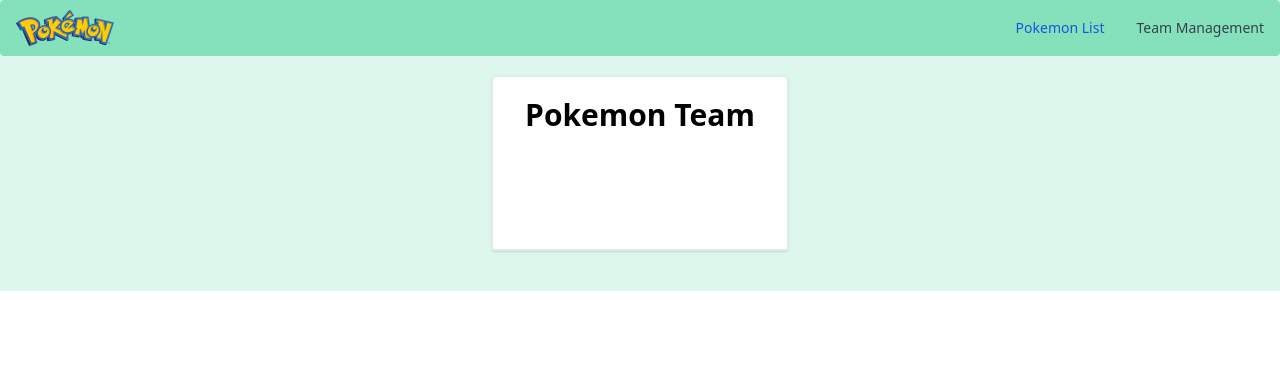
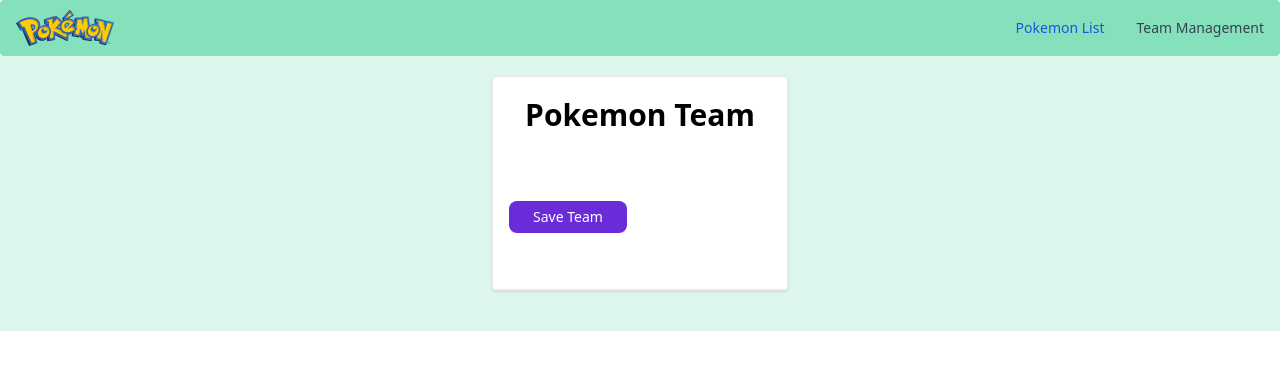
Before and after one commit to bruna-lins/PokeTeam-vuets, a Vue app: page /team in a window 1280 px wide. Shown: the top 370 px of the page. Built offline with nearby package versions, Linux system fonts and the light colour scheme.

Commit message:
add save team mutation

```diff
--- a/src/components/PokeList.vue
+++ b/src/components/PokeList.vue
@@ -3,7 +3,6 @@
     <PokeCard v-for="(pokemon, i) in data" :key="i" :pokemon="pokemon" :id="pokemon.entry_number" />
   </div>
 </template>
-
 
 <script setup lang="ts">
 import api from '../services/api';
@@ -11,7 +10,7 @@
 import PokeCard from './PokeCard.vue'
 import Pokemons from '../interfaces/pokemons';
 
-    const data = ref<any>()
+    const data = ref<Pokemons>()
 
     onBeforeMount(async () => {
       const response = await api.allPokemons()
--- a/src/components/PokeTeam.vue
+++ b/src/components/PokeTeam.vue
@@ -1,5 +1,5 @@
 <template>
-  <div class=" flex mx-auto my-12 container px-4">
+  <div class="flex mx-auto my-12  px-4">
     <PokeTeamCard />
   </div>
 </template>
--- a/src/components/PokeTeamCard.vue
+++ b/src/components/PokeTeamCard.vue
@@ -1,4 +1,5 @@
 <template>
+  <div class="flex">
     <div v-for="(pokemon, id) in store.state.pokeTeam" :key="id">
       <div class="poketeamcard justify-center ml-10 px-5 py-5 flex flex-col h-60 mt-6 mb-4">
         <div class=" flex p-6 max-w-sm bg-green-100 rounded-lg border border-gray-200 shadow-md hover:bg-green-200 dark:bg-gray-800
@@ -20,8 +21,7 @@
               <label for="nickname"
                 class="block mb-2 text-sm font-medium text-gray-900 dark:text-gray-300">Nickname</label>
               <input type="text" id="nickname"
-              class="bg-gray-50 border border-gray-300 text-gray-900 text-sm rounded-lg focus:ring-blue-500 focus:border-blue-500 block w-full p-1.5 dark:bg-gray-700 dark:border-gray-600 dark:placeholder-gray-400 dark:text-white dark:focus:ring-blue-500 dark:focus:border-blue-500 mb-2"
-              v-model="nickname">
+                class="bg-gray-50 border border-gray-300 text-gray-900 text-sm rounded-lg focus:ring-blue-500 focus:border-blue-500 block w-full p-1.5 dark:bg-gray-700 dark:border-gray-600 dark:placeholder-gray-400 dark:text-white dark:focus:ring-blue-500 dark:focus:border-blue-500 mb-2">
               <button type="button"
                 class="focus:outline-none text-white bg-purple-700 hover:bg-purple-800 focus:ring-4 focus:ring-purple-300 font-medium rounded-lg text-sm px-6 py-1.5 mb-2 dark:bg-purple-600 dark:hover:bg-purple-700 dark:focus:ring-purple-900">Save</button>
             </div>
@@ -33,6 +33,11 @@
           </div>
         </div>
       </div>
+    </div>
+    <button type="button"
+      class="focus:outline-none text-white bg-purple-700 hover:bg-purple-800 focus:ring-4 focus:ring-purple-300 font-medium rounded-lg text-sm px-6 py-1.5 mb-2 dark:bg-purple-600 dark:hover:bg-purple-700 dark:focus:ring-purple-900">
+      Save Team
+    </button>
   </div>
 </template>
 
@@ -46,8 +51,7 @@
 
 const { REMOVE_FROM_POKETEAM, SET_NICKNAME } = mutations;
 
-const nickname = ref('')
-
+// const nickname = ref('')
 
 function getPokemonImg(entryNumber: number): string {
   var str = "" + entryNumber;
--- a/src/store/store.ts
+++ b/src/store/store.ts
@@ -5,8 +5,8 @@
 import { mutations } from '../store/mutation-types'
 
 interface State {
-  pokemons: Pokemons[]
-  pokeTeam: Pokemon[]
+  pokeTeam: Pokemon[],
+  allTeams: object[]
 }
 
 const vuexLocal = new VuexPersistence({
@@ -15,8 +15,8 @@
 
 const store = new Vuex.Store<State>({
   state: {
-    pokemons: [],
-    pokeTeam: []
+    pokeTeam: [],
+    allTeams: []
   },
   getters: {
     totalTeam(state) {
@@ -33,6 +33,10 @@
       const i = state.pokeTeam.map(item => item.id).indexOf(payload);
       state.pokeTeam.splice(i, 1);
     },
+    SAVE_TEAM(state) {
+      state.allTeams.push({...state.pokeTeam})
+      state.pokeTeam = []
+    }
     // SET_NICKNAME(state, { name, id }) {
     //   state.pokeTeam[id].name = name
     // }
--- a/src/views/Details.vue
+++ b/src/views/Details.vue
@@ -1,6 +1,6 @@
 <template>
   <div v-if="pokemon">
-    <div
+       <div
       class="justify-center flex-grow flex flex-co border-t border-b sm:rounded sm:border shadow overflow-hidden bg-green-50">
       <div class="flex justify-center px-6 -mb-px">
         <h3 class="mt-3 mb-3 p-2 text-3xl font-semibold text-gray-800"> Pokemon Details</h3>
```
Lines whose indentation alone changed are shown as unchanged.
